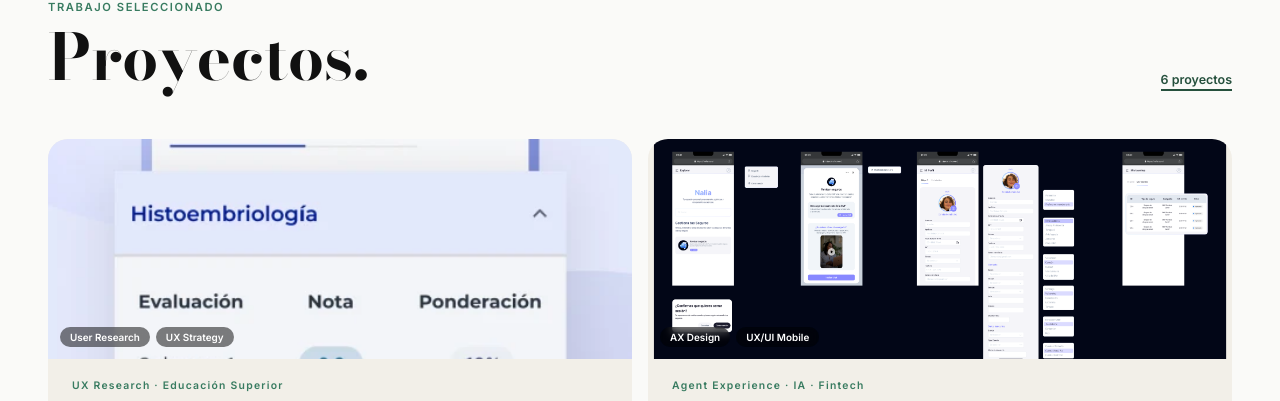
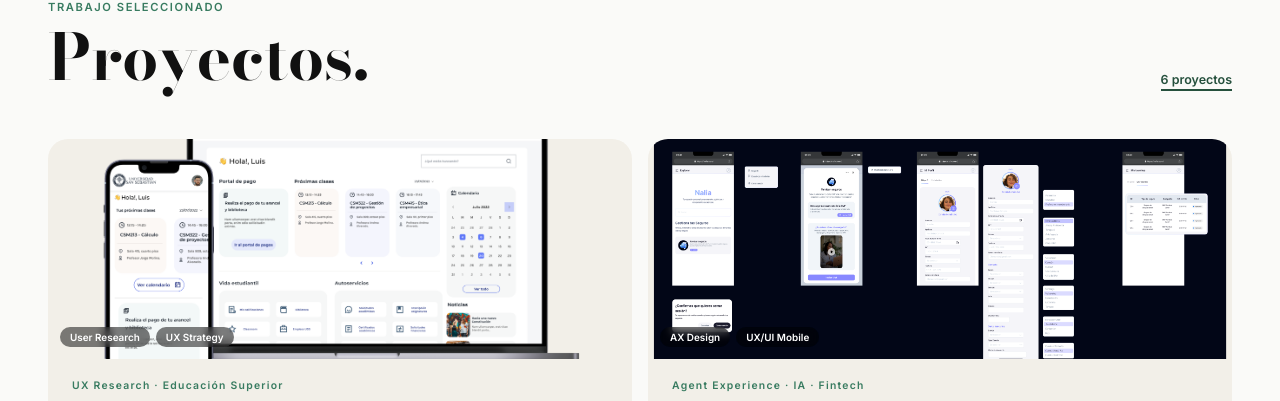
Before and after one commit to sol-escribiendo/portafolio-smelendez, a React (Vite) app: page / in a window 1280 px wide. Shown: the part 936-1337 px from the top of the page. Built offline with nearby package versions, Linux system fonts and the light colour scheme.

Commit message:
fix: USS App portada → wireframe desktop

```diff
--- a/src/app/App.tsx
+++ b/src/app/App.tsx
@@ -7,7 +7,7 @@ const projects = [
     description: "Rediseño de la app Mi USS de la Universidad San Sebastián. Lideré la investigación con 3 perfiles de estudiantes, benchmark universitario y estrategia de experiencia digital en 3 etapas. El trabajo impulsó a la USS del puesto 21 al 9 en el ranking nacional.",
     tags: ["User Research", "UX Strategy", "App Design", "Mobile"],
     color: "#1a3a6e", accentColor: "#A8C4FF",
-    imageUrl: "/portafolio-smelendez/uss-app-3.png",
+    imageUrl: "/portafolio-smelendez/uss-app-desktop.png",
     gallery: [
       { src: "/portafolio-smelendez/uss-app-3.png", label: "Mi USS — Nueva experiencia digital" },
       { src: "/portafolio-smelendez/uss-app-4.png", label: "Clases semanales al alcance" },
```
